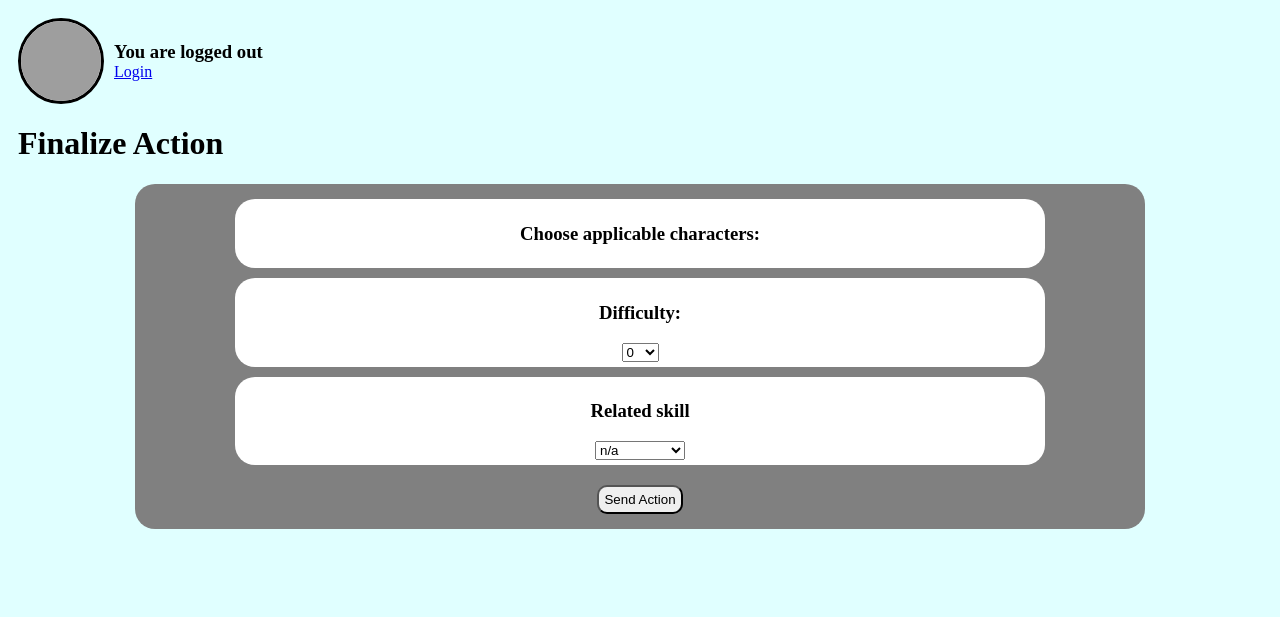
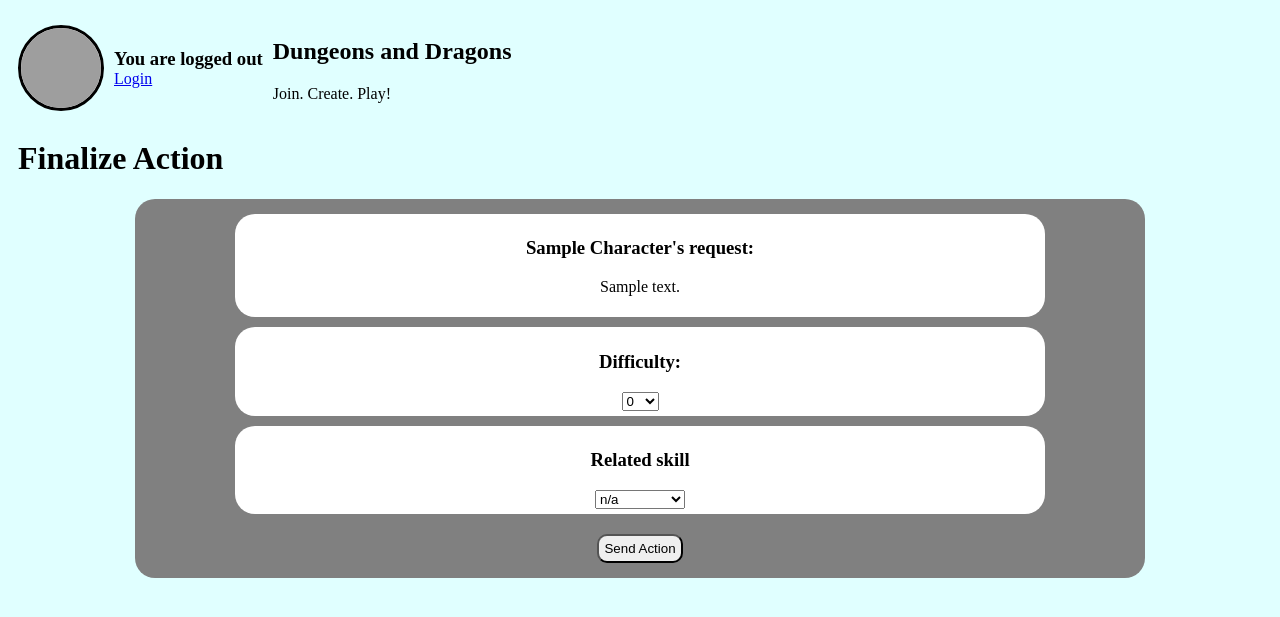
Before and after one commit to ThatsSoMeta/dragons, a Django app: page /games/detail/00000000-0000-0000-0000-000000000001/accept/1/ in a window 1280 px wide. Shown: the top 617 px of the page. Run offline with Django 3.2, Linux system fonts and the light colour scheme; tables that the repository leaves empty hold one stand-in row (values such as "Sample post"); grey boxes are pictures that could not be loaded.

Commit message:
player action requests can be accepted or rejected, and if accepted, they receive prompt to roll for skill check (if applicable). Results added to game narration.

```diff
--- a/characters/views.py
+++ b/characters/views.py
@@ -42,7 +42,7 @@
             request,
             'create.html',
             {
-                'form': form,
+                'form': CharacterForm(),
                 'message': 'Your character has been saved.'
             }
         )
--- a/game/admin.py
+++ b/game/admin.py
@@ -4,7 +4,8 @@
     GameNotes,
     ActionRequest,
     PlayerAction,
-    Narrative
+    Narrative,
+    AbilityCheck
 )
 
 # Register your models here.
@@ -13,3 +14,4 @@
 admin.site.register(ActionRequest)
 admin.site.register(PlayerAction)
 admin.site.register(Narrative)
+admin.site.register(AbilityCheck)
--- a/game/models.py
+++ b/game/models.py
@@ -67,6 +67,16 @@
     HARD = 'very hard'
     LUDICROUS = 'nearly impossible'
 
+    DIFFICULTY_DICT = {
+        PASS: 0,
+        EASY: 5,
+        PRETTY_EASY: 10,
+        MODERATE: 15,
+        PRETTY_HARD: 20,
+        HARD: 25,
+        LUDICROUS: 30
+    }
+
     DIFFICULTY_OPTIONS = [
         (PASS, 0),
         (EASY, 5),
@@ -126,15 +136,21 @@
     requested_by = models.ForeignKey(DragonUser, on_delete=models.CASCADE)
     player_character = models.ForeignKey(Character, on_delete=models.CASCADE)
     # The actual result based on roll
-    result_text = models.CharField(max_length=250, blank=True, null=True)
     success = models.BooleanField(default=False)
     completed = models.BooleanField(default=False)
-
-    # def ability_check(self, num_of_dice=1, sides=20):
-    #     best_roll = max(roll_dice(num_of_dice, sides))
-    #     print(best_roll)
 
 
 class Narrative(models.Model):
     game = models.ForeignKey(Game, on_delete=models.CASCADE)
     text = models.CharField(max_length=250)
+
+
+class AbilityCheck(models.Model):
+    game = models.ForeignKey(Game, on_delete=models.CASCADE)
+    player = models.ForeignKey(DragonUser, on_delete=models.CASCADE)
+    character = models.ForeignKey(Character, on_delete=models.CASCADE)
+    action = models.ForeignKey(PlayerAction, on_delete=models.CASCADE)
+    threshold = models.IntegerField(default=0)
+    related_skill = models.CharField(max_length=50, blank=True, null=True)
+    completed = models.BooleanField(default=False)
+    result = models.IntegerField(default=0)
--- a/game/urls.py
+++ b/game/urls.py
@@ -24,4 +24,9 @@
         views.AcceptAction.as_view(),
         name='accept_action'
     ),
+    path(
+        'detail/<uuid:game_id>/skill_check/<int:action_id>/',
+        views.AbilityCheck.as_view(),
+        name='skill_check'
+    ),
 ]
--- a/game/views.py
+++ b/game/views.py
@@ -18,6 +18,7 @@
     ActionRequestForm
 )
 from characters.models import Character
+from characters.helpers import roll_dice, get_modifier
 
 
 # Create your views here.
@@ -167,6 +168,13 @@
     action = PlayerAction.objects.get(id=action_id)
     action.status = action.REJECTED
     action.save()
+    Narrative.objects.create(
+        game=Game.objects.get(gameID=game_id),
+        text=f"""
+        {action.player_character.name}'s request was denied:
+        {action.action_text}
+        """
+    )
     return redirect(reverse('game_details', args=[game_id]))
 
 
@@ -193,17 +201,106 @@
         form = PlayerActionForm(request.POST)
         print('Action is accepted')
         print('checking entries:')
-        for entry in form.data['char_name']:
-            char = Character.objects.get(id=entry)
-            print('Adding character:', char.name)
-            action.characters.add(char)
-            action.save()
-        action.related_skill = form.data.get('related_skill')[0]
+        # for entry in form.data['char_name']:
+        #     char = Character.objects.get(id=entry)
+        #     print('Adding character:', char.name)
+        #     action.characters.add(char)
+        #     action.save()
+        action.characters.add(action.player_character)
+        action.related_skill = form.data.get('related_skill')
+        action.difficulty = form.data.get('difficulty')
         action.status = action.ACCEPTED
         action.save()
-        print('Action characters:')
-        for option in action.characters.all():
-            print(option.name)
+        if action.difficulty == action.PASS:
+            action.status = action.ACCEPTED
+            action.completed = True
+            action.success = True
+            action.save()
+            Narrative.objects.create(
+                game=game,
+                text=f"""
+                { action.player_character.name }'s request is granted:
+                { action.action_text }
+                """
+            )
         return redirect(
             reverse('game_details', args=[game.gameID])
         )
+
+
+class AbilityCheck(View):
+    def get(self, request, game_id, action_id):
+        action = PlayerAction.objects.get(id=action_id)
+        game = Game.objects.get(gameID=game_id)
+        character = Character.objects.get(gameID=game_id, player=request.user)
+        player = character.player
+        threshold = action.DIFFICULTY_DICT.get(action.difficulty)
+        modifier = 0
+        if action.related_skill != 'n/a':
+            char_dict = character.__dict__
+            base_score = int(char_dict.get(action.related_skill))
+            modifier = get_modifier(base_score)
+            print(f"{action.related_skill} modifier:", modifier)
+        return render(
+            request,
+            'ability_check.html',
+            {
+                'action': action,
+                'game': game,
+                'character': character,
+                'player': player,
+                'threshold': threshold,
+                'modifier': modifier,
+            }
+        )
+
+    def post(self, request, game_id, action_id):
+        roll = roll_dice(1, 20)
+        action = PlayerAction.objects.get(id=action_id)
+        game = Game.objects.get(gameID=game_id)
+        character = Character.objects.get(gameID=game_id, player=request.user)
+        player = character.player
+        threshold = action.DIFFICULTY_DICT.get(action.difficulty)
+        modifier = 0
+        if action.related_skill != 'n/a':
+            char_dict = character.__dict__
+            base_score = int(char_dict.get(action.related_skill))
+            modifier = get_modifier(base_score)
+            print(f"{action.related_skill} modifier:", modifier)
+        result = roll + modifier
+        if result >= threshold:
+            action.success = True
+        else:
+            action.success = False
+        action.result = result
+        action.completed = True
+        action.save()
+        if action.success:
+            Narrative.objects.create(
+                game=game,
+                text=f"""{character.name} succeeds in the attempt:
+                {action.action_text}
+                ({result}/{threshold})
+                """
+            )
+        else:
+            Narrative.objects.create(
+                game=game,
+                text=f"""{character.name} fails the attempt:\n
+                {action.action_text}\n
+                ({result}/{threshold})
+                """
+            )
+        return render(
+            request,
+            'ability_check.html',
+            {
+                'action': action,
+                'game': game,
+                'character': character,
+                'player': player,
+                'threshold': threshold,
+                'modifier': modifier,
+                'roll': roll,
+            }
+        )
--- a/templates/action.html
+++ b/templates/action.html
@@ -3,7 +3,7 @@
 <h1>Finalize Action</h1>
 <form action='' method='POST'>
 {% csrf_token %}
-<div class='form-group'>
+{% comment %} <div class='form-group'>
     <h3>Choose applicable characters:</h3>
     {% for character in character_options.all %}
     <div class='form-choice'>
@@ -13,6 +13,10 @@
         </label>
     </div>
     {% endfor %}
+</div> {% endcomment %}
+<div class='form-group'>
+    <h3>{{ action.player_character.name.title }}'s request:</h3>
+    <p>{{ action.action_text }}</p>
 </div>
 <div class='form-group'>
     <h3>{{ form.difficulty.label }}:</h3>
--- a/templates/game_detail.html
+++ b/templates/game_detail.html
@@ -2,7 +2,7 @@
 {% block content %}
 {% load static %}
 <link rel="stylesheet" href="{% static 'css/game.css' %}" type="text/css" />
-<h3>{{game.gameName}}</h3>
+<h1>{{game.gameName}}</h1>
 <div id='game-flow'>
     <div id='game-inputs'>
         {% if user == game.gameMaster %}
@@ -50,7 +50,7 @@
         {% if skill_checks.count > 0 %}
             <h3>Action items that need your attention:</h3>
             {% for check in skill_checks.all %}
-            <p>You have a skill check waiting...</p>
+            <a href='skill_check/{{ check.id }}/'><p>You have a skill check waiting...</p></a>
             {% endfor %}
         {% endif %}
         <form method="post" action="">
--- a/templates/index.html
+++ b/templates/index.html
@@ -39,6 +39,10 @@
         </div>
     </div>
     {% endif %}
+    <div id='header-title'>
+        <h2>Dungeons and Dragons</h2>
+        <p>Join. Create. Play!</p>
+    </div>
 </header>
 
 {% block content %}
```
Also changed, not shown: templates/ability_check.html (added, +29 -0 lines), 2 other files.
